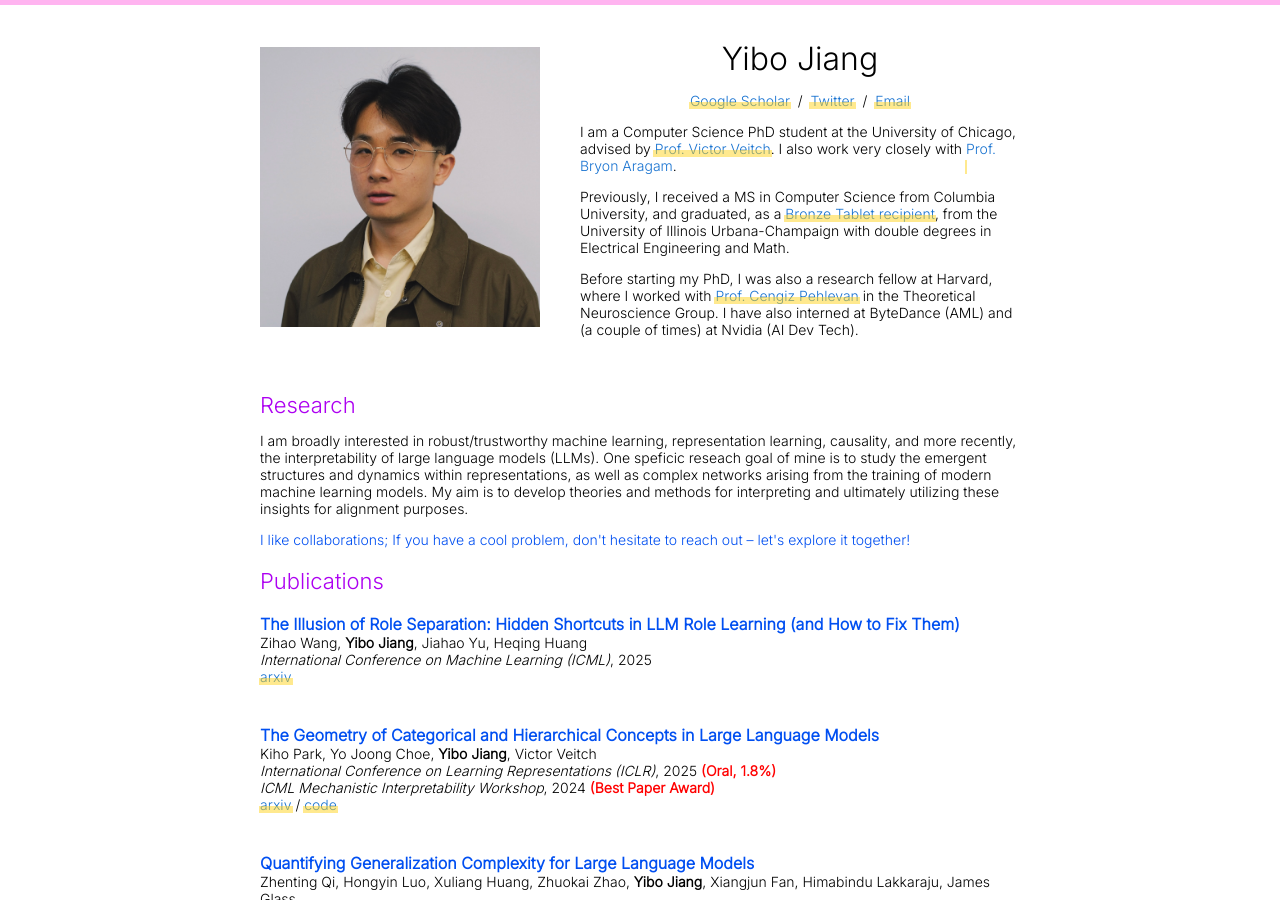
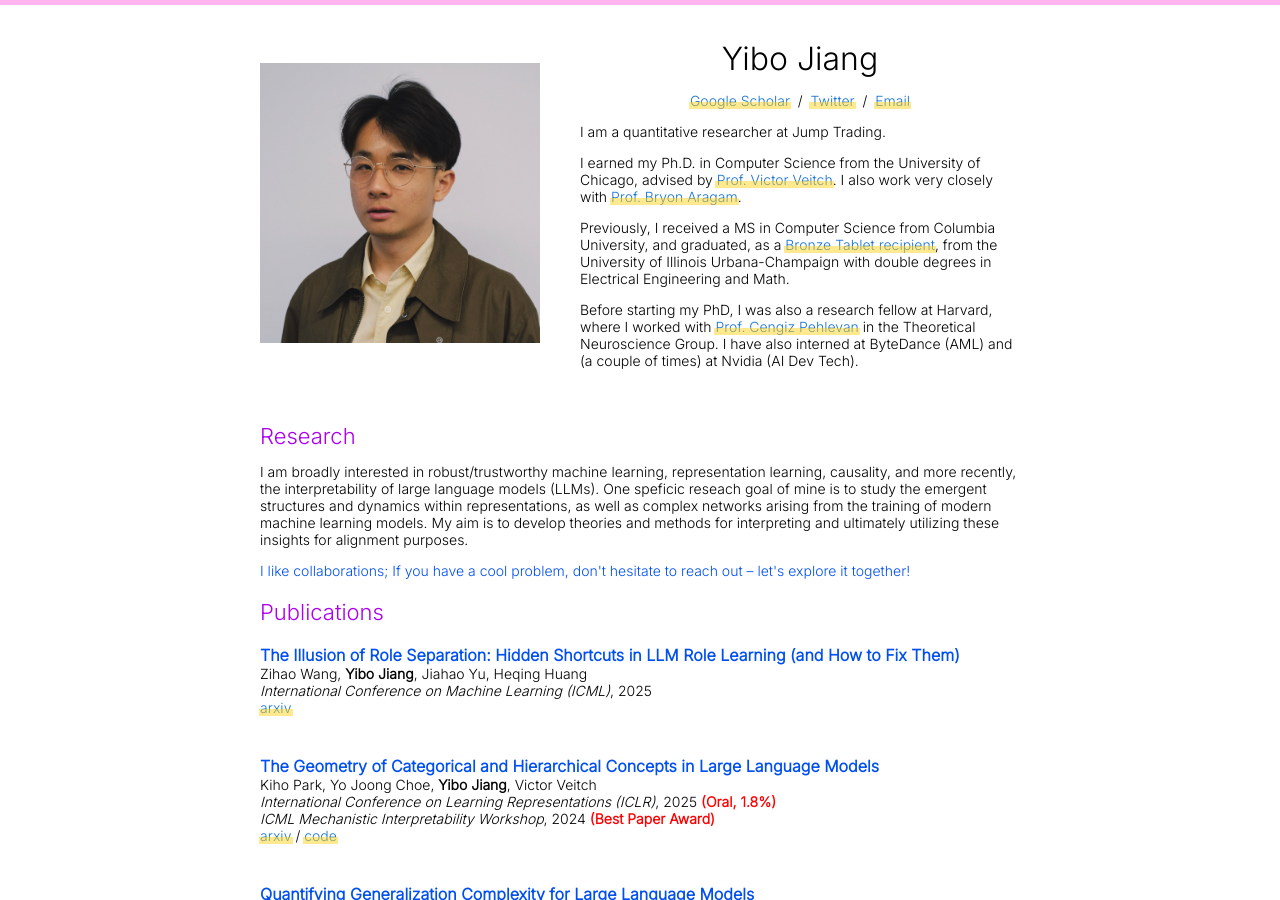
Before and after one commit to ybjiaang/ybjiaang.github.io, a Jekyll site: the page built from _posts/2025-5-01-illusion.markdown, in a window 1280 px wide and 900 px high. Built offline with Jekyll 4.4.1, drawn with Linux system fonts in a browser that asks for light colours.

Commit message:
Update default.html

```diff
--- a/_layouts/default.html
+++ b/_layouts/default.html
@@ -91,7 +91,10 @@
                 >Email</a>
               </p>
               <p>
-                I am a Computer Science PhD student at the University of Chicago, advised by <a href="http://victorveitch.com/">Prof. Victor Veitch</a>. I also work very closely with <a href="https://www.bryonaragam.com">Prof. Bryon Aragam</a>.
+                I am a quantitative researcher at Jump Trading.
+              </p>
+              <p>
+                I earned my Ph.D. in Computer Science from the University of Chicago, advised by <a href="http://victorveitch.com/">Prof. Victor Veitch</a>. I also work very closely with <a href="https://www.bryonaragam.com">Prof. Bryon Aragam</a>.
               </p>
               <p>
                 Previously, I received a MS in Computer Science from Columbia University, and graduated, as a
```
